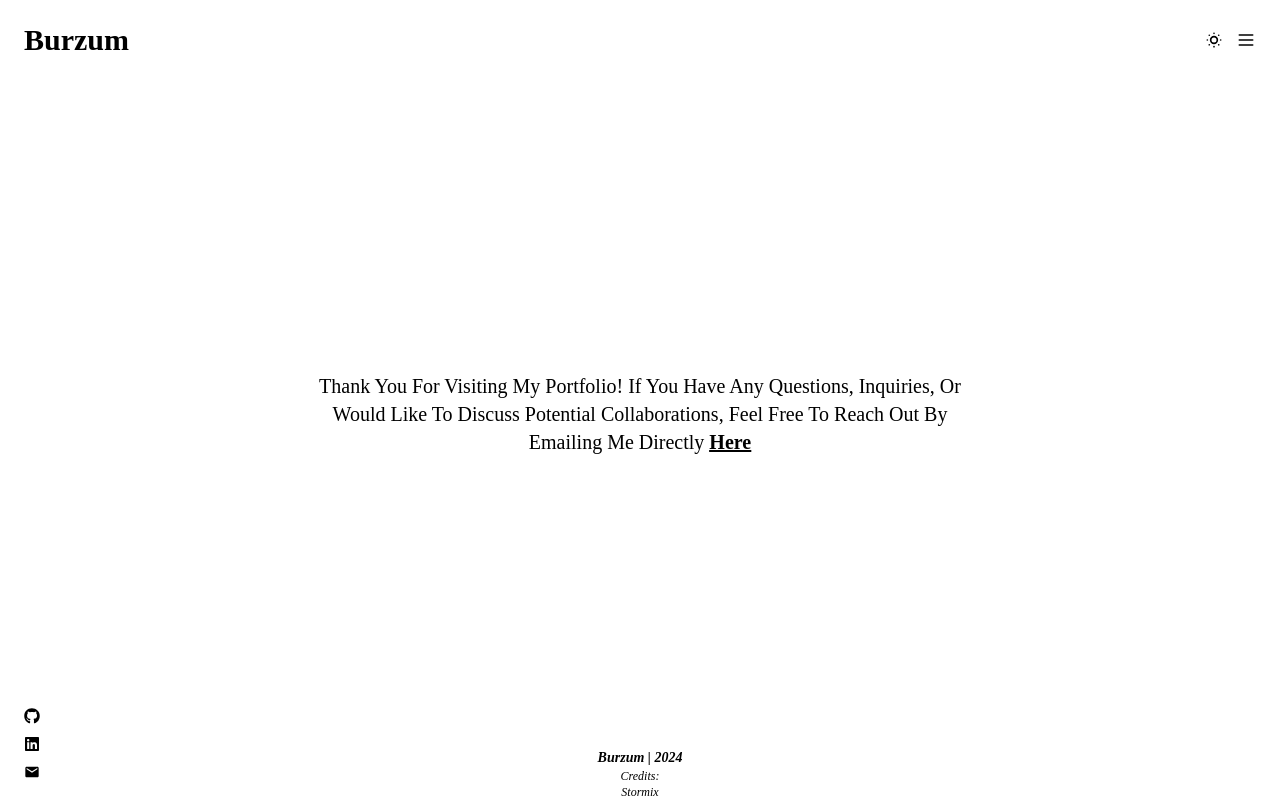
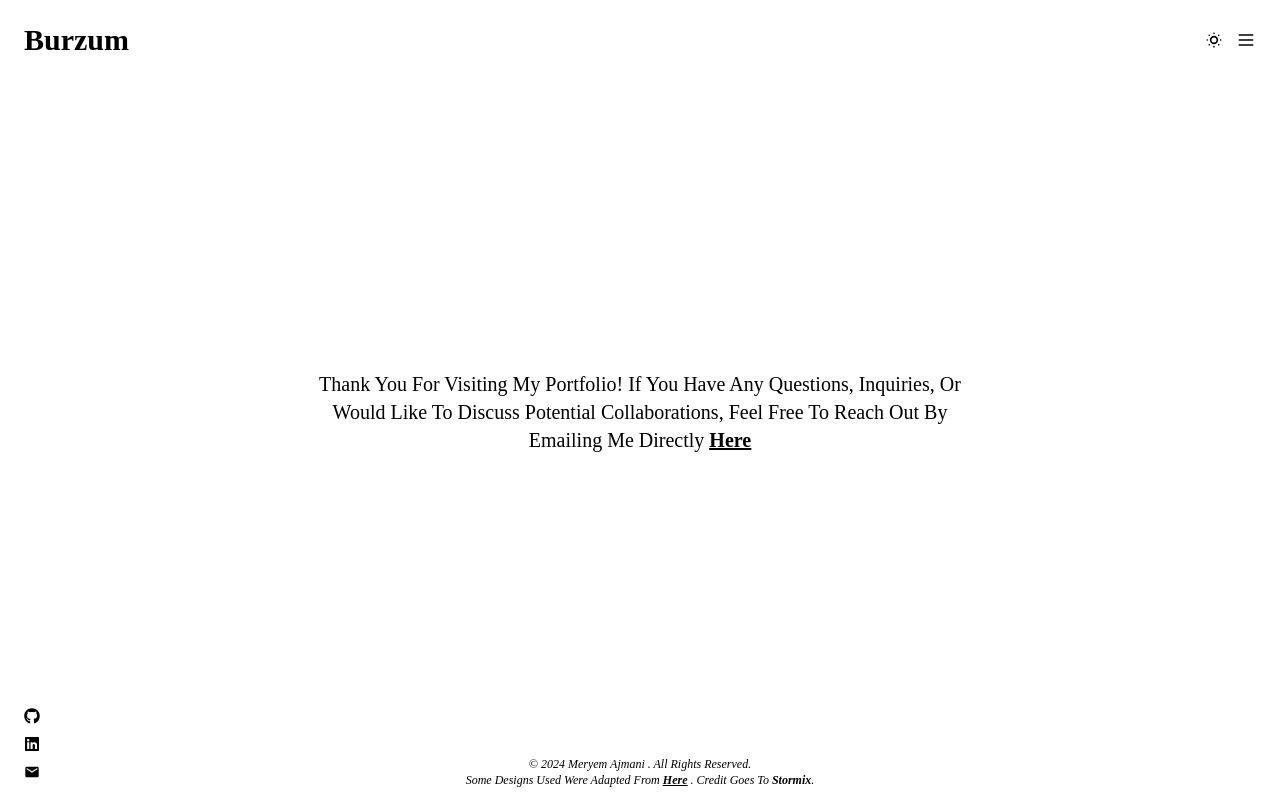
Before and after one commit to yemery/my-portfolio, a React (Vite) app: page /Contact in a window 1280 px wide. Built offline with nearby package versions, Linux system fonts and the light colour scheme.

Commit message:
Added credits n copyright in contact page

```diff
--- a/src/components/Hero/Hero.jsx
+++ b/src/components/Hero/Hero.jsx
@@ -27,7 +27,7 @@ const Hero = () => {
               1000,
             ]}
             speed={50}
-            className="text-green-700 dark:text-primary-500 font-semibold"
+            className="text-green-700 dark:text-primary-500 "
             repeat={Infinity}
           />
         </p>
@@ -45,12 +45,11 @@ const Hero = () => {
 
         <NavLink
           to="/projects"
-          className={({ isActive, isPending }) =>
-            isPending
-              ? "pending"
-              : isActive
+          className={({ isActive}) =>
+
+              isActive
               ? "active"
-              : "px-4 py-4 bg-green-100 w-[200px] hover:bg-green-500 border-b-green-100 text-black leading-5 rounded  dark:hover:bg-black	dark:border dark:hover:border-none"
+              : "px-4 py-4 bg-green-100 w-[200px] hover:bg-green-500 text-black border-b-green-100 leading-5 rounded  dark:hover:bg-black dark:hover:text-white	"
           }
         >
           see all projects
--- a/src/components/commons/Here.jsx
+++ b/src/components/commons/Here.jsx
@@ -1,9 +1,8 @@
-import React from 'react'
 
-const Here = () => {
+const Here = ({email}) => {
   return (
     <span className="font-semibold underline hover:text-green-700">
-    <a href="mailto:meryemajmani33@gmail.com">here</a>
+    <a href={email}>here</a>
   </span>
   )
 }
--- a/src/pages/About.jsx
+++ b/src/pages/About.jsx
@@ -67,7 +67,8 @@ const About = () => {
         If you have an exciting opportunity that aligns with my skills and
         enthusiasm, I&apos;m all ears and eager to embark on new challenges.
         Feel free to reach out{" "}
-       <Here/>
+
+       <Here email="mailto:meryemajmani33@gmail.com"/>
         .
       </span>
     </div>
--- a/src/pages/Contact.jsx
+++ b/src/pages/Contact.jsx
@@ -1,26 +1,27 @@
-import React from "react";
 import Here from "../components/commons/Here";
 
 const Contact = () => {
   return (
-
     <div className="w-full h-full flex flex-col">
       <div className="flex-1 h-full flex items-center justify-center max-w-2xl m-auto ">
-    <p className="text-center text-base md:text-xl">Thank you for visiting my portfolio! If you have any questions, inquiries,
-      or would like to discuss potential collaborations, feel free to reach out
-      by emailing me directly <Here/>
+        <p className="text-center text-base md:text-xl">
+          Thank you for visiting my portfolio! If you have any questions,
+          inquiries, or would like to discuss potential collaborations, feel
+          free to reach out by emailing me directly <Here email="mailto:meryemajmani33@gmail.com" />
         </p>
       </div>
       {/* <div className="text-right p-7">
         <p className="font-semibold">credits</p>
         <a href="https://stormix.co/" className="text-sm text-gray-700 hover:underline"> stormix</a>
     </div> */}
-    <div className="text-center italic">
-        <p className=" font-semibold text-sm">Burzum | 2024</p>
-        <p className="text-xs">credits: <br /> stormix</p>
+      <div className="text-center italic text-xs p-3">
+
+        <p>
+          © 2024 Meryem Ajmani  . All rights reserved.
+        </p>
+        <p> Some designs used  were adapted from <span><Here email="https://stormix.co/" /> </span>. Credit goes to <span className="font-semibold">Stormix</span>.</p>
       </div>
     </div>
-
   );
 };
 
```
Lines whose indentation alone changed are shown as unchanged.
